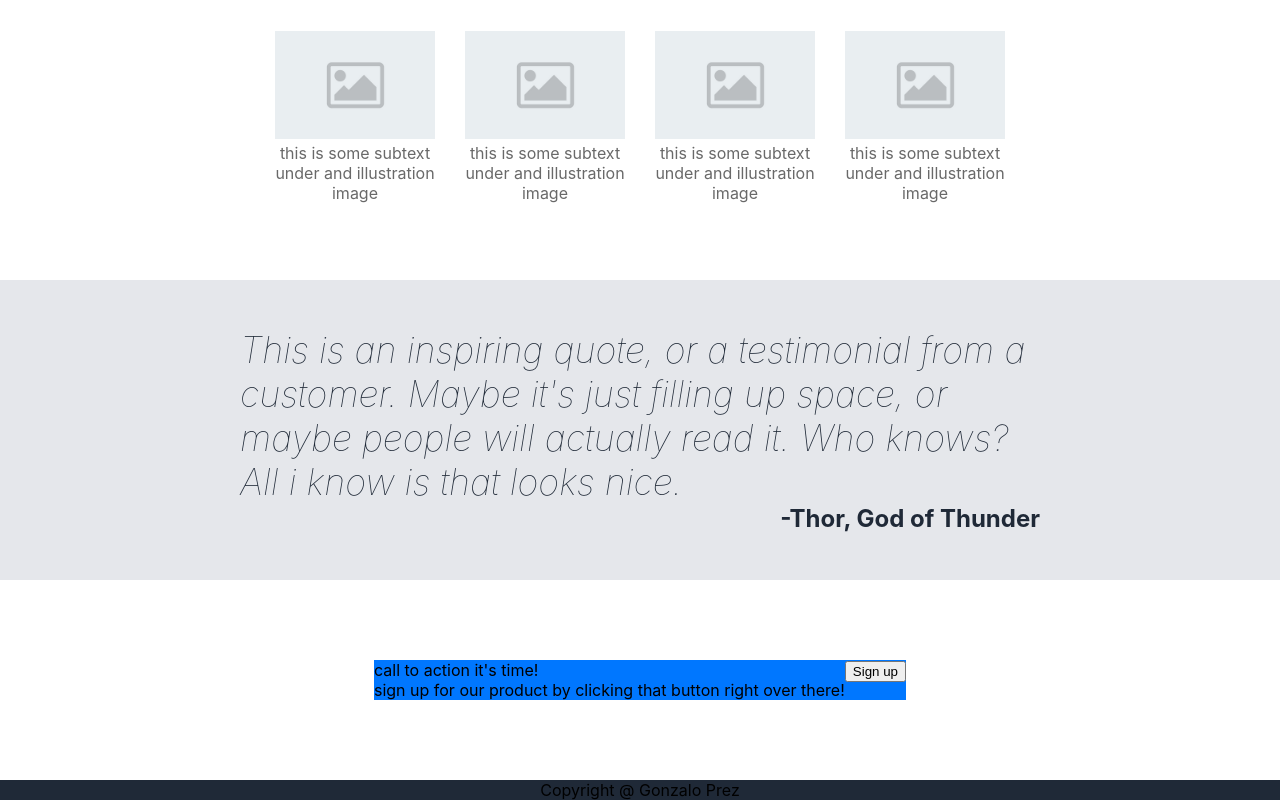
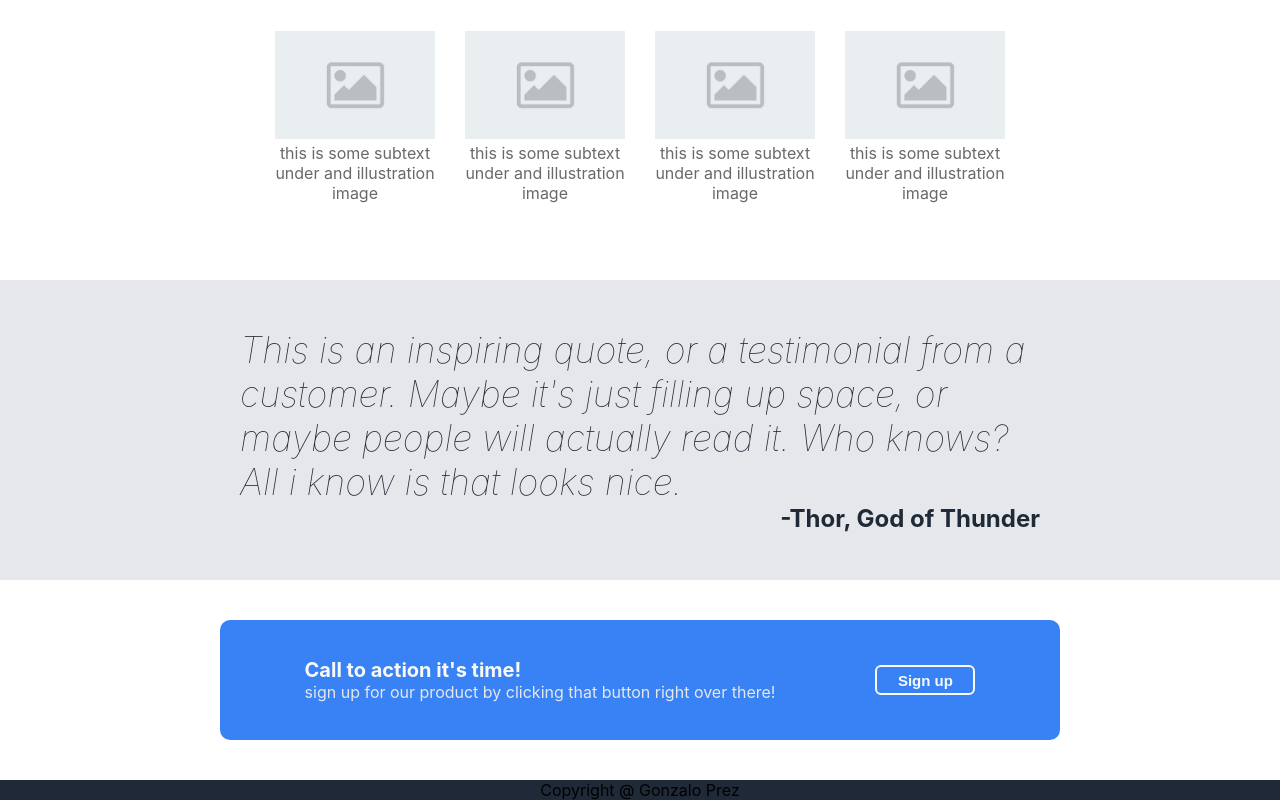
Before and after one commit to GonzaloP1/project-landin-page-two, a plain HTML site: page index.html in a window 1280 px wide. Shown: the part 463-1263 px from the top of the page. Drawn offline with Linux system fonts and the light colour scheme.

Commit message:
style 'sign-up'

```diff
--- a/index.html
+++ b/index.html
@@ -67,13 +67,16 @@
             </div>
             <div class="sign-up">
                 <div class="blue-div">
-                    <div class="lef-text">
-                        <div>call to action it's time!</div>
-                        <div>sign up for our product by clicking that button right over there!</div>
+                    <div class="inside-blue-div">
 
-                    </div>
-                    <div class="right-button">
-                        <button>Sign up</button>
+                        <div class="lef-text">
+                            <div class="call">Call to action it's time!</div>
+                            <div class="sign-up-text">sign up for our product by clicking that button right over there!</div>
+
+                        </div>
+                        <div class="right-button">
+                            <button>Sign up</button>
+                        </div>
                     </div>
                 </div>
 
--- a/style.css
+++ b/style.css
@@ -158,8 +158,13 @@ img {
 }
 
 .blue-div {
-    background-color: rgb(0, 119, 255);
+    background-color: #3882f6;
     display: flex;
+    height: 120px;
+    width: 840px;
+    justify-content: center;
+    align-items: center;
+    border-radius: 10px;
 }
 
 .footer {
@@ -198,3 +203,46 @@ img {
     flex-direction: column;
     max-width: 800px;
 }
+
+.inside-blue-div {
+    display: flex;
+    gap: 100px;
+}
+
+.call {
+    color: #f9faf8;
+    font-weight: bold;
+    font-size: 20px;
+ }
+
+ .sign-up-text {
+    color: #e5e7eb;
+    font-size: 16px;
+ }
+
+ .right-button {
+    display: flex;
+    flex-direction: column;
+    justify-content: center;
+ }
+
+ .right-button button {
+    background-color: #3882f6;
+    font-size: 15px;
+    font-weight: 600;
+    color: #f9faf8;
+    border-radius: 6px;
+    border: 2px solid #f9faf8;
+    width: 100px;
+    height: 30px;
+    transition: 0.2s;
+ }
+
+ .right-button button:hover {
+    background-color: #f9faf8;
+    color: #3882f6;
+ }
+
+ .right-button button:active {
+    transform: translateY(4px)
+ }
```
